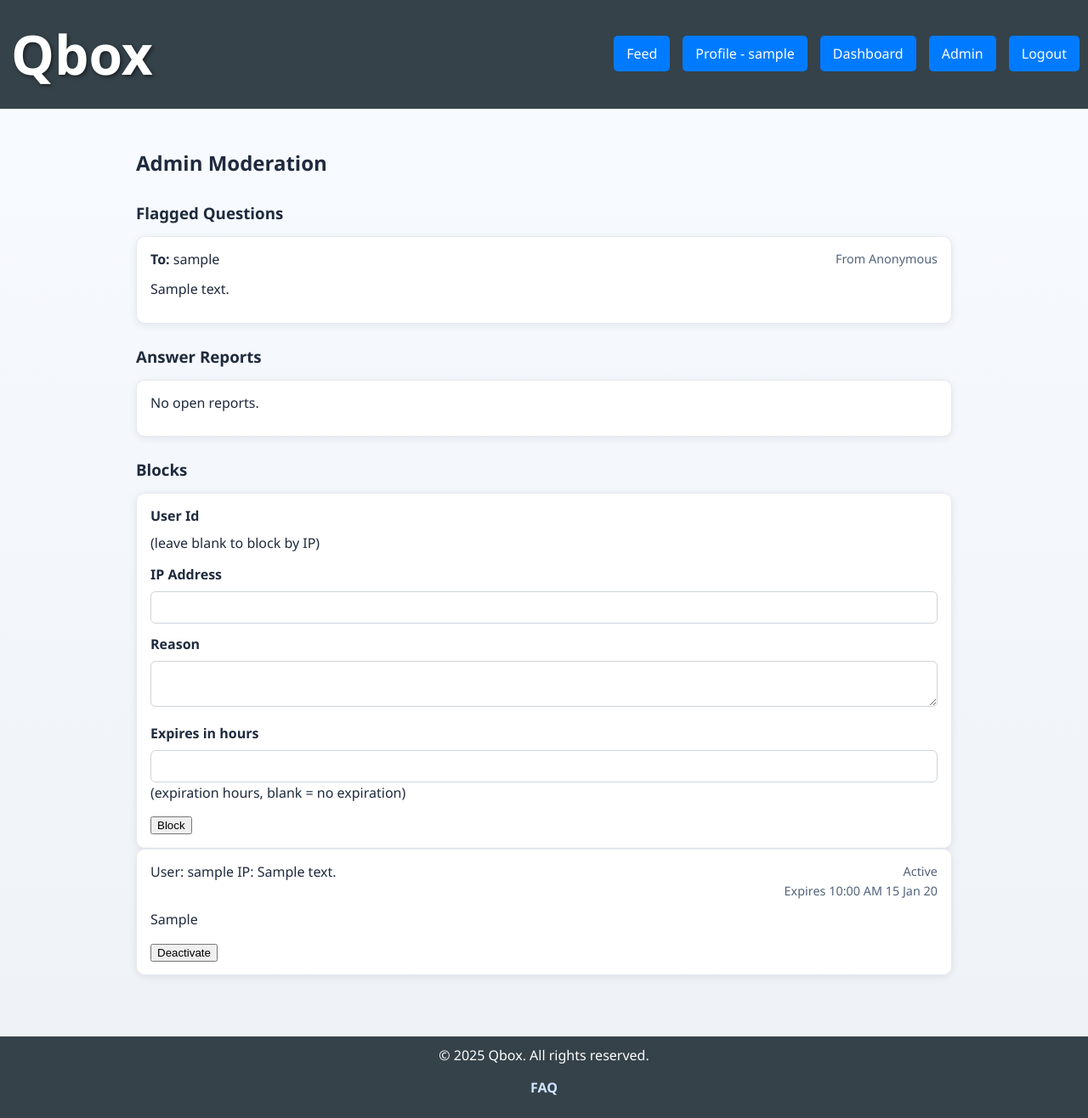
After one commit to VertyyBird/qbox, a Flask app: page /admin/moderation in a window 1280 px wide. The commit adds this page. Shown: the whole page at 85% size. Run offline with Flask 3, Linux system fonts and the light colour scheme; a user stored in the database is signed in; tables that the repository leaves empty hold one stand-in row (values such as "Sample post").

Commit message:
add moderation admin queue and reporting

```diff
--- a/app.py
+++ b/app.py
@@ -17,8 +17,8 @@
 from flask import Flask, render_template, url_for, flash, redirect, request, abort
 from markupsafe import Markup, escape
 from extensions import db, migrate
-from forms import RegistrationForm, LoginForm, QuestionForm, AnswerForm, UpdateAccountForm, ModerateQuestionForm
-from models import User, Question, Answer, utcnow
+from forms import RegistrationForm, LoginForm, QuestionForm, AnswerForm, UpdateAccountForm, ModerateQuestionForm, AnswerReportForm, BlockForm
+from models import User, Question, Answer, AnswerReport, Block, utcnow
 from werkzeug.security import generate_password_hash, check_password_hash
 from flask_login import LoginManager, login_user, logout_user, login_required, current_user
 from werkzeug.middleware.proxy_fix import ProxyFix
@@ -104,6 +104,24 @@ def nl2br(value):
     escaped = escape(value)
     return Markup(escaped.replace('\n', Markup('<br>')))
 
+
+def _active_block_for(user_id, ip_address):
+    now = utcnow()
+    blocks = Block.query.filter_by(active=True).all()
+    matched = None
+    for block in blocks:
+        if block.expires_at and block.expires_at <= now:
+            block.active = False
+            continue
+        if block.user_id and user_id and block.user_id == user_id:
+            matched = block
+            break
+        if block.ip_address and ip_address and block.ip_address == ip_address:
+            matched = block
+            break
+    db.session.commit()
+    return matched
+
 @app.route('/')
 def home():
     return render_template('index.html', current_user=current_user)
@@ -123,18 +141,38 @@ def feed():
         .order_by(User.created_at.desc())
         .paginate(page=user_page, per_page=10, error_out=False)
     )
-    return render_template('feed.html', answers=answers, new_users=new_users)
+    report_form = AnswerReportForm()
+    return render_template('feed.html', answers=answers, new_users=new_users, report_form=report_form)
 
 @app.route('/user/<username>/a/<public_id>')
 def answer_permalink(username, public_id):
     """Show a single answer permalinked by its public ID."""
     user = User.query.filter_by(username=username).first_or_404()
     answer = Answer.query.filter_by(public_id=public_id, author_id=user.id).first_or_404()
-    return render_template('answer.html', user=user, answer=answer)
+    report_form = AnswerReportForm()
+    return render_template('answer.html', user=user, answer=answer, report_form=report_form)
 
 @app.route('/faq')
 def faq():
     return render_template('faq.html')
+
+@app.route('/answers/<int:answer_id>/report', methods=['POST'])
+def report_answer(answer_id):
+    form = AnswerReportForm()
+    if not form.validate_on_submit() or int(form.answer_id.data) != answer_id:
+        abort(400)
+    answer = Answer.query.get_or_404(answer_id)
+    reporter_ip = (request.access_route[0] if request.access_route else request.remote_addr) or '0.0.0.0'
+    report = AnswerReport(
+        answer_id=answer.id,
+        reporter_user_id=current_user.id if current_user.is_authenticated else None,
+        reporter_ip=reporter_ip,
+        reason=form.reason.data,
+    )
+    db.session.add(report)
+    db.session.commit()
+    flash('Answer reported for review.', 'success')
+    return redirect(request.referrer or url_for('answer_permalink', username=answer.author.username, public_id=answer.public_id))
 
 @app.route('/register', methods=['GET', 'POST'])
 def register():
@@ -188,6 +226,7 @@ def profile(username):
     user = User.query.filter_by(username=username).first_or_404()
     question_form = QuestionForm()
     answer_form = AnswerForm()
+    report_form = AnswerReportForm()
     if question_form.validate_on_submit():
         # Simple per-IP rate limit: max 5 questions per minute per receiver.
         ip_address = (
@@ -195,6 +234,10 @@ def profile(username):
             if request.access_route
             else request.remote_addr
         ) or '0.0.0.0'
+        block = _active_block_for(current_user.id if current_user.is_authenticated else None, ip_address)
+        if block:
+            flash('You are blocked from submitting questions at this time.', 'danger')
+            return redirect(url_for('profile', username=username))
         recent_window = utcnow() - timedelta(minutes=1)
         recent_count = (
             Question.query
@@ -236,7 +279,7 @@ def profile(username):
             flash('Your answer has been submitted!', 'success')
             return redirect(url_for('profile', username=username))
     answers = Answer.query.filter_by(author_id=user.id).order_by(Answer.created_at.desc()).all()
-    return render_template('profile.html', user=user, question_form=question_form, answer_form=answer_form, answers=answers)
+    return render_template('profile.html', user=user, question_form=question_form, answer_form=answer_form, answers=answers, report_form=report_form)
 
 @app.route('/profile/<username>')
 def legacy_profile(username):
@@ -304,10 +347,101 @@ def moderate_question(question_id):
         question.is_flagged = True
         question.is_hidden = True
         flash('Question flagged and hidden.', 'success')
+        # Auto-block anonymous IP if repeatedly flagged.
+        if not question.sender_id:
+            flagged_count = Question.query.filter_by(ip_address=question.ip_address, is_flagged=True).count()
+            if flagged_count >= 5 and not _active_block_for(None, question.ip_address):
+                auto_block = Block(
+                    ip_address=question.ip_address,
+                    reason='Auto-blocked after repeated flags',
+                    expires_at=utcnow() + timedelta(days=30),
+                    active=True,
+                )
+                db.session.add(auto_block)
     else:
         abort(400)
     db.session.commit()
     return redirect(url_for('dashboard'))
+
+
+def _admin_required():
+    if not current_user.is_authenticated or not current_user.is_admin:
+        abort(403)
+
+@app.route('/admin/moderation', methods=['GET'])
+def admin_panel():
+    _admin_required()
+    block_form = BlockForm()
+    alerts = []
+    flagged_user_counts = (
+        db.session.query(Question.sender_id, db.func.count(Question.id))
+        .filter(Question.is_flagged.is_(True), Question.sender_id.isnot(None))
+        .group_by(Question.sender_id)
+        .all()
+    )
+    flagged_ip_counts = (
+        db.session.query(Question.ip_address, db.func.count(Question.id))
+        .filter(Question.is_flagged.is_(True))
+        .group_by(Question.ip_address)
+        .all()
+    )
+    for uid, count in flagged_user_counts:
+        if uid and count >= 5:
+            alerts.append(f'User ID {uid} has {count} flagged questions.')
+    for ip, count in flagged_ip_counts:
+        if ip and count >= 5:
+            alerts.append(f'IP {ip} has {count} flagged questions.')
+
+    flagged_questions = Question.query.filter_by(is_flagged=True).order_by(Question.created_at.desc()).all()
+    answer_reports = AnswerReport.query.filter_by(resolved=False).order_by(AnswerReport.created_at.desc()).all()
+    blocks = Block.query.order_by(Block.created_at.desc()).all()
+
+    return render_template('admin.html', flagged_questions=flagged_questions,
+                           answer_reports=answer_reports, blocks=blocks,
+                           alerts=alerts, block_form=block_form)
+
+@app.route('/admin/reports/<int:report_id>/resolve', methods=['POST'])
+def resolve_report(report_id):
+    _admin_required()
+    report = AnswerReport.query.get_or_404(report_id)
+    report.resolved = True
+    db.session.commit()
+    flash('Report resolved.', 'success')
+    return redirect(url_for('admin_panel'))
+
+@app.route('/admin/blocks', methods=['POST'])
+def create_block():
+    _admin_required()
+    form = BlockForm()
+    if not form.validate_on_submit():
+        abort(400)
+    expires_at = None
+    if form.hours.data:
+        try:
+            hours = int(form.hours.data)
+            expires_at = utcnow() + timedelta(hours=hours)
+        except ValueError:
+            pass
+    block = Block(
+        user_id=form.user_id.data or None,
+        ip_address=form.ip_address.data or None,
+        reason=form.reason.data,
+        expires_at=expires_at,
+        active=True,
+    )
+    db.session.add(block)
+    db.session.commit()
+    flash('Block created.', 'success')
+    return redirect(url_for('admin_panel'))
+
+@app.route('/admin/blocks/<int:block_id>/deactivate', methods=['POST'])
+def deactivate_block(block_id):
+    _admin_required()
+    block = Block.query.get_or_404(block_id)
+    block.active = False
+    db.session.commit()
+    flash('Block deactivated.', 'success')
+    return redirect(url_for('admin_panel'))
 
 
 @app.errorhandler(404)
--- a/forms.py
+++ b/forms.py
@@ -202,3 +202,17 @@ class ModerateQuestionForm(FlaskForm):
     question_id = HiddenField(validators=[DataRequired()])
     action = HiddenField(validators=[DataRequired()])
     submit = SubmitField('Confirm')
+
+
+class AnswerReportForm(FlaskForm):
+    answer_id = HiddenField(validators=[DataRequired()])
+    reason = TextAreaField('Reason')
+    submit = SubmitField('Report')
+
+
+class BlockForm(FlaskForm):
+    user_id = HiddenField()
+    ip_address = StringField('IP Address')
+    reason = TextAreaField('Reason')
+    hours = StringField('Expires in hours')
+    submit = SubmitField('Block')
--- /dev/null
+++ b/templates/admin.html
@@ -0,0 +1,124 @@
+{#
+Qbox, a Q&A website
+Copyright (C) 2025  Rhys Baker
+
+This program is free software: you can redistribute it and/or modify
+it under the terms of the GNU Affero General Public License as
+published by the Free Software Foundation, either version 3 of the
+License, or (at your option) any later version.
+
+This program is distributed in the hope that it will be useful,
+but WITHOUT ANY WARRANTY; without even the implied warranty of
+MERCHANTABILITY or FITNESS FOR A PARTICULAR PURPOSE.  See the
+GNU Affero General Public License for more details.
+
+You should have received a copy of the GNU Affero General Public License
+along with this program.  If not, see <https://www.gnu.org/licenses/>.
+#}
+
+{% extends 'base.html' %}
+{% block title %}Admin Moderation - Qbox{% endblock %}
+{% block og_title %}Admin Moderation - Qbox{% endblock %}
+{% block og_description %}Review flags, reports, and blocks.{% endblock %}
+{% block content %}
+<div class="content-section">
+    <h2>Admin Moderation</h2>
+    {% if alerts %}
+        <div class="card">
+            <div class="card-header"><strong>Alerts</strong></div>
+            <ul class="bulleted">
+                {% for alert in alerts %}
+                <li>{{ alert }}</li>
+                {% endfor %}
+            </ul>
+        </div>
+    {% endif %}
+</div>
+
+<div class="content-section">
+    <h3>Flagged Questions</h3>
+    <ul class="card-list">
+        {% for q in flagged_questions %}
+            <li class="card">
+                <div class="card-header">
+                    <div><strong>To:</strong> {{ q.receiver.username }}</div>
+                    <div class="card-meta">From {{ q.sender.username if q.sender and not q.is_anonymous else 'Anonymous' }}</div>
+                </div>
+                <p>{{ q.question_text|nl2br }}</p>
+            </li>
+        {% else %}
+            <li class="card"><p>No flagged questions.</p></li>
+        {% endfor %}
+    </ul>
+</div>
+
+<div class="content-section">
+    <h3>Answer Reports</h3>
+    <ul class="card-list">
+        {% for report in answer_reports %}
+            <li class="card">
+                <div class="card-header">
+                    <div><a href="{{ url_for('answer_permalink', username=report.answer.author.username, public_id=report.answer.public_id) }}">View answer</a></div>
+                    <div class="card-meta">{{ report.created_at|time_since }}</div>
+                </div>
+                <p>{{ report.reason or 'No reason provided.' }}</p>
+                <form method="POST" action="{{ url_for('resolve_report', report_id=report.id) }}">
+                    {{ block_form.csrf_token }}
+                    <button type="submit">Mark Resolved</button>
+                </form>
+            </li>
+        {% else %}
+            <li class="card"><p>No open reports.</p></li>
+        {% endfor %}
+    </ul>
+</div>
+
+<div class="content-section">
+    <h3>Blocks</h3>
+    <div class="card">
+        <form method="POST" action="{{ url_for('create_block') }}">
+            {{ block_form.hidden_tag() }}
+            <div class="form-group">
+                {{ block_form.user_id.label }} {{ block_form.user_id(size=8, class_="form-control") }} (leave blank to block by IP)
+            </div>
+            <div class="form-group">
+                {{ block_form.ip_address.label }} {{ block_form.ip_address(size=24, class_="form-control") }}
+            </div>
+            <div class="form-group">
+                {{ block_form.reason.label }} {{ block_form.reason(rows=2, class_="form-control") }}
+            </div>
+            <div class="form-group">
+                {{ block_form.hours.label }} {{ block_form.hours(size=8, class_="form-control") }} (expiration hours, blank = no expiration)
+            </div>
+            <div class="form-actions">
+                {{ block_form.submit() }}
+            </div>
+        </form>
+    </div>
+    <ul class="card-list">
+        {% for block in blocks %}
+            <li class="card">
+                <div class="card-header">
+                    <div>
+                        {% if block.user %}User: {{ block.user.username }}{% endif %}
+                        {% if block.ip_address %}IP: {{ block.ip_address }}{% endif %}
+                    </div>
+                    <div class="card-meta">
+                        {% if block.active %}Active{% else %}Inactive{% endif %}<br>
+                        {% if block.expires_at %}Expires {{ block.expires_at|time_since }}{% else %}No expiry{% endif %}
+                    </div>
+                </div>
+                <p>{{ block.reason or 'No reason provided.' }}</p>
+                {% if block.active %}
+                <form method="POST" action="{{ url_for('deactivate_block', block_id=block.id) }}">
+                    {{ block_form.csrf_token }}
+                    <button type="submit">Deactivate</button>
+                </form>
+                {% endif %}
+            </li>
+        {% else %}
+            <li class="card"><p>No blocks.</p></li>
+        {% endfor %}
+    </ul>
+</div>
+{% endblock %}
--- a/templates/feed.html
+++ b/templates/feed.html
@@ -37,6 +37,12 @@ along with this program.  If not, see <https://www.gnu.org/licenses/>.
                         </div>
                         <p><strong>Question:</strong> {{ answer.question.question_text|nl2br }}</p>
                         <p><strong>Answer:</strong> {{ answer.answer_text|nl2br }}</p>
+                        <form method="POST" action="{{ url_for('report_answer', answer_id=answer.id) }}">
+                            {{ report_form.hidden_tag() }}
+                            <input type="hidden" name="answer_id" value="{{ answer.id }}">
+                            <input type="hidden" name="reason" value="">
+                            <button type="submit">Report</button>
+                        </form>
                     </li>
                 {% endfor %}
             </ul>
--- a/templates/header.html
+++ b/templates/header.html
@@ -31,6 +31,9 @@ along with this program.  If not, see <https://www.gnu.org/licenses/>.
                         Dashboard{% if unanswered_count %} - {{ unanswered_count }}{% endif %}
                     </a>
                 </li>
+                {% if current_user.is_admin %}
+                <li><a class="btn" href="{{ url_for('admin_panel') }}">Admin</a></li>
+                {% endif %}
                 <li><a class="btn" href="{{ url_for('logout') }}">Logout</a></li>
                 {% else %}
                 <li><a class="btn" href="{{ url_for('login') }}">Login</a></li>
--- a/templates/profile.html
+++ b/templates/profile.html
@@ -72,6 +72,12 @@ along with this program.  If not, see <https://www.gnu.org/licenses/>.
                     </div>
                     <p><strong>Question:</strong> {{ answer.question.question_text|nl2br }}</p>
                     <p><strong>Answer:</strong> {{ answer.answer_text|nl2br }}</p>
+                    <form method="POST" action="{{ url_for('report_answer', answer_id=answer.id) }}">
+                        {{ report_form.hidden_tag() }}
+                        <input type="hidden" name="answer_id" value="{{ answer.id }}">
+                        <input type="hidden" name="reason" value="">
+                        <button type="submit">Report</button>
+                    </form>
                 </li>
             {% endfor %}
         </ul>
```
Also changed, not shown: migrations/versions/7b1aafccdb3d_add_admin_blocks_and_reports.py (added, +70 -0 lines), models.py (+32 -1 lines), templates/answer.html (+11 -0 lines).
